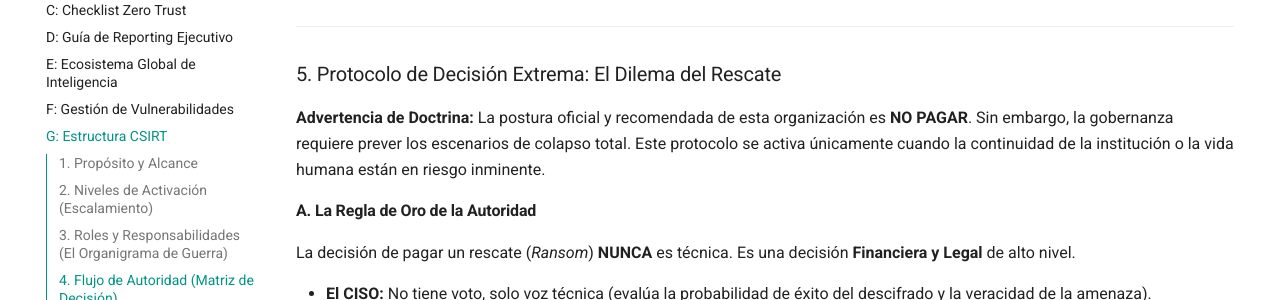
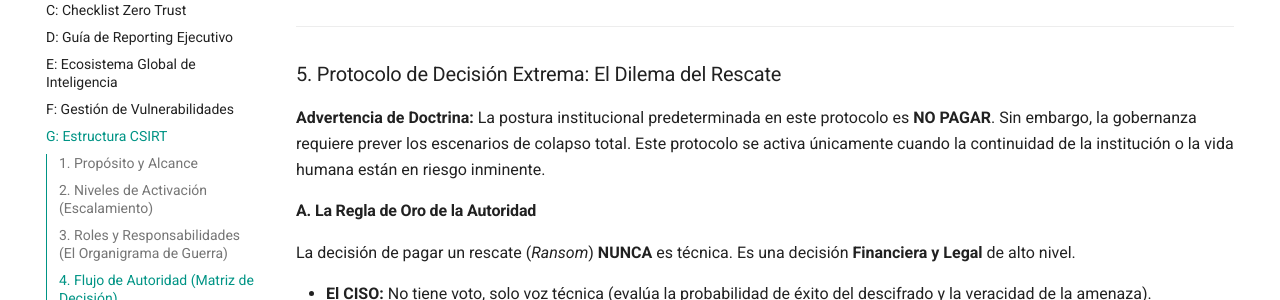
Before and after one commit to jccarvajal/ciberseguridad-grc, an MkDocs documentation site: the page built from docs/anexos/G-CSIRT.md, in a window 1280 px wide and 900 px high, scrolled down 2306 px. Shown: the part 152-452 px from the top of the window. Built offline with MkDocs 1.6.1 and Material for MkDocs 9.7.7, drawn with Linux system fonts in a browser that asks for light colours.

Commit message:
Update G-CSIRT.md

```diff
--- a/docs/anexos/G-CSIRT.md
+++ b/docs/anexos/G-CSIRT.md
@@ -71,7 +71,7 @@ En crisis, la democracia se suspende. Se aplica la siguiente matriz de decisión
 
 ### 5. Protocolo de Decisión Extrema: El Dilema del Rescate
 
-**Advertencia de Doctrina:** La postura oficial y recomendada de esta organización es **NO PAGAR**. Sin embargo, la gobernanza requiere prever los escenarios de colapso total. Este protocolo se activa únicamente cuando la continuidad de la institución o la vida humana están en riesgo inminente.
+**Advertencia de Doctrina:** La postura institucional predeterminada en este protocolo es **NO PAGAR**. Sin embargo, la gobernanza requiere prever los escenarios de colapso total. Este protocolo se activa únicamente cuando la continuidad de la institución o la vida humana están en riesgo inminente.
 
 #### A. La Regla de Oro de la Autoridad
 La decisión de pagar un rescate (*Ransom*) **NUNCA** es técnica. Es una decisión **Financiera y Legal** de alto nivel.
```
